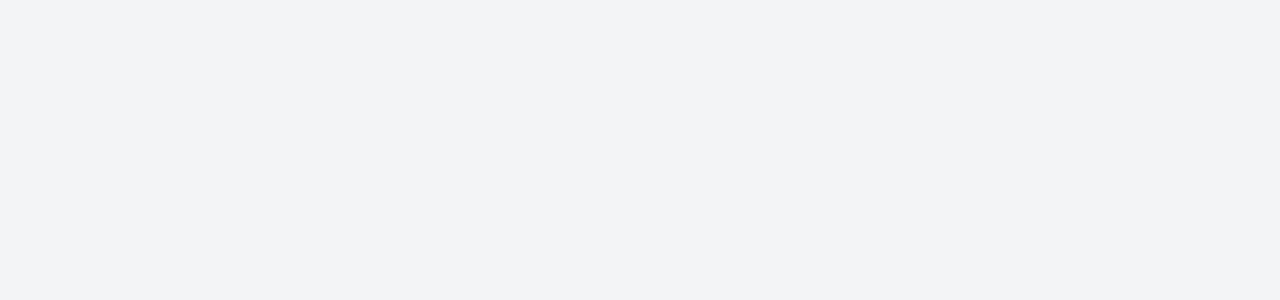
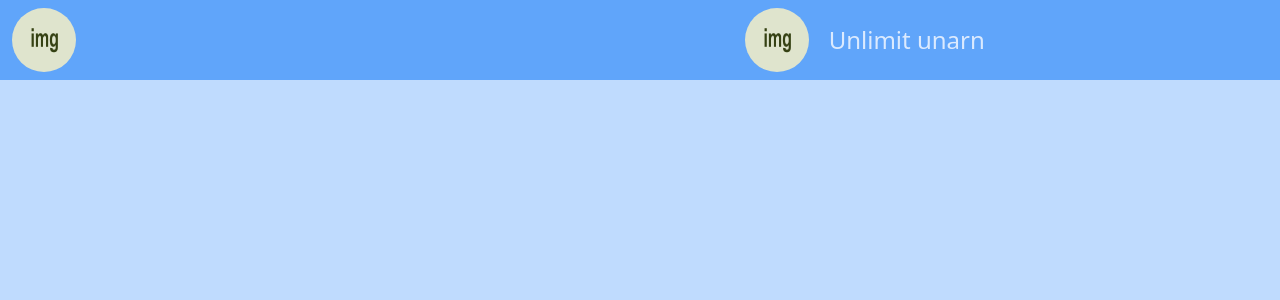
Before and after one commit to unlimit-un/project1, a React (Create React App) app in the folder client/: page /manager in a window 1280 px wide. Before the commit this address had no page. Shown: the top 300 px of the page. Built offline with nearby package versions, Linux system fonts and the light colour scheme.

Commit message:
Homepage

```diff
--- a/client/src/App.js
+++ b/client/src/App.js
@@ -1,12 +1,17 @@
 import React from 'react'
 import { Routes, Route } from 'react-router-dom'
 import { HomePage } from './pages/HomePage';
+import { HomePageM } from './pages/manager/HomePageM';
+
+
 function App() {
   return (
     <>
       <div className="bg-gray-100 min-h-screen">
         <Routes>
           <Route path='/' exac element={<HomePage/>}/>
+          <Route path='/manager' exac element={<HomePageM/>}/>
+
         </Routes>
       </div>
     </>
--- /dev/null
+++ b/client/src/components/manager/Navbar.js
@@ -0,0 +1,24 @@
+import React from 'react'
+import Logo from '../../assets/demo.jpg'
+
+const Navbar = () => {
+  return (
+    <>
+        <nav class="navbar navbar-expand-lg bg-blue-400 ">
+            <div class="container-fluid">
+                <div className="row justify-between items-center w-full">
+                    <div className="col-7">
+                        <img src={Logo} alt="Logo.jpg" className="rounded-circle w-16 h-16"/>
+                    </div>
+                    <div className="flex items-center col">
+                        <img src={Logo} alt="Logo.jpg" className="rounded-circle w-16 h-16"/>
+                        <p className="mb-0 ml-5 text-blue-100 bold text-2xl">Unlimit unarn</p>
+                    </div>
+                </div>
+            </div>
+        </nav>
+    </>
+  )
+}
+
+export default Navbar
--- a/client/src/pages/HomePage.js
+++ b/client/src/pages/HomePage.js
@@ -1,10 +1,11 @@
 import React from 'react'
+import { Link } from 'react-router-dom'
 
 export const HomePage = () => {
   return (
     <>
-      <div className="flex items-center justify-center bg-blue-200 min-h-screen">
-        <h1 className="font-extrabold bg-clip-text text-transparent bg-gradient-to-r from-indigo-700 to-pink-500 italic">Home page</h1>
+      <div className="bg-blue-200 min-h-screen">
+        <Link to="/manager/" className="text-xl text-pink-500" > manager </Link>
       </div>
     </>
   )
--- /dev/null
+++ b/client/src/pages/manager/HomePageM.js
@@ -0,0 +1,11 @@
+import React from 'react'
+import Navbar from '../../components/manager/Navbar'
+export const HomePageM = () => {
+  return (
+    <>
+        <div className="bg-blue-200 min-h-screen">
+            <Navbar/>
+        </div>
+    </>
+  )
+}
```
Also changed, not shown: client/src/assets/demo.jpg (added), client/src/components/manager/Sidebar.js (added), client/src/pages/engineer/Homepage.js (added), client/src/pages/made/HomePage.js (added).
